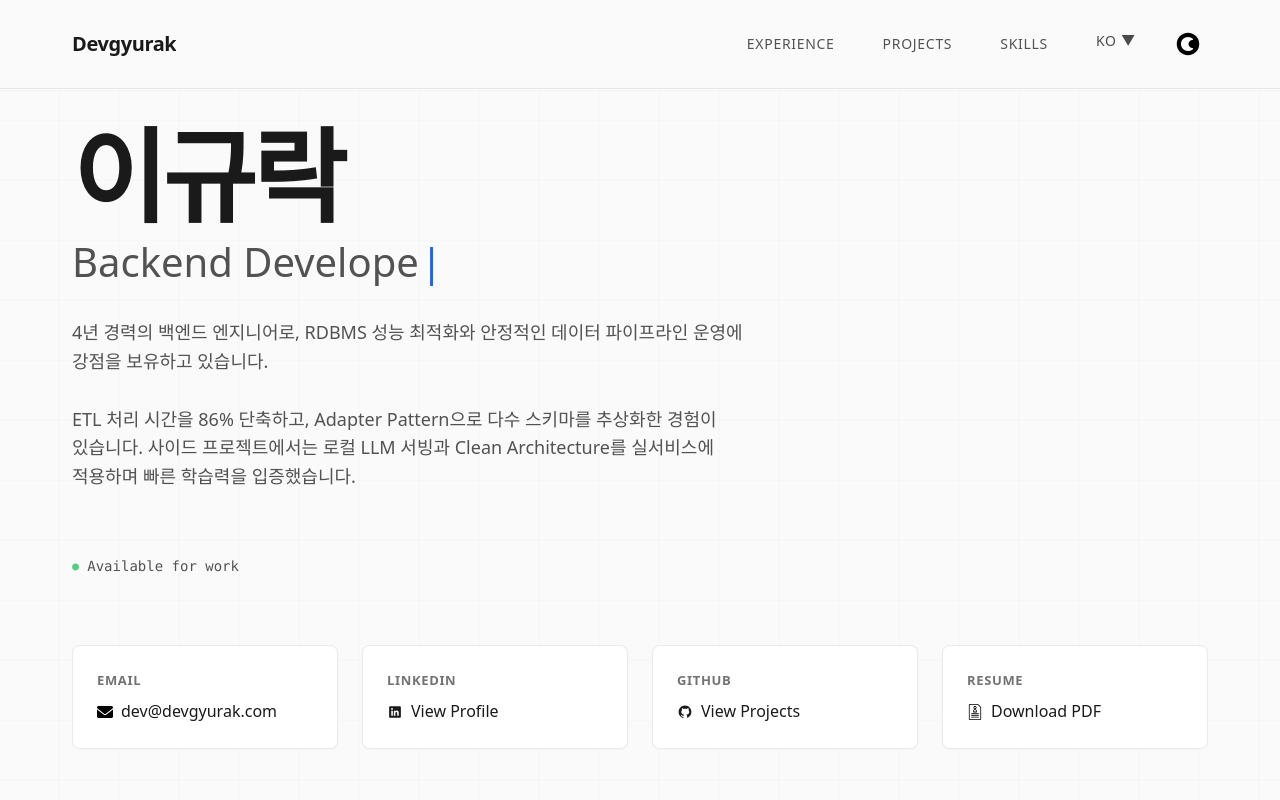
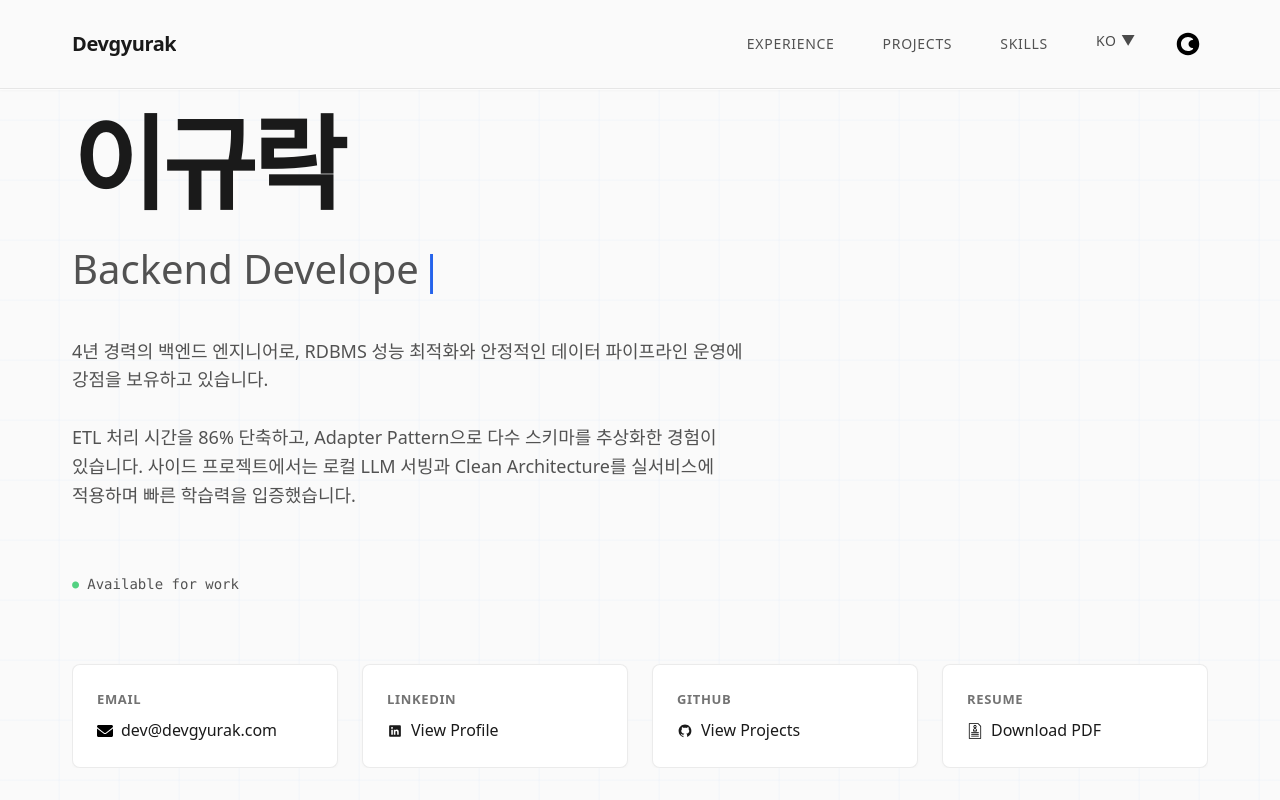
Before and after one commit to devgyurak/portfolio, a React (Create React App) app: page / in a window 1280 px wide. Shown: the top 800 px of the page. Built offline with nearby package versions, Linux system fonts and the light colour scheme.

Commit message:
FIX: window font rendering

```diff
--- a/src/components/HeroSection.tsx
+++ b/src/components/HeroSection.tsx
@@ -46,11 +46,12 @@ const Header = styled.header`
 const Name = styled.h1<{ $isDarkMode: boolean }>`
   font-size: clamp(4rem, 8vw, 7rem);
   font-weight: 700;
-  line-height: 0.9;
+  line-height: 1.0;
   margin: 0 0 1rem 0;
   color: ${({ $isDarkMode }) =>
     $isDarkMode ? theme.colors.dark.text : theme.colors.light.text};
   letter-spacing: -0.04em;
+  padding-bottom: 0.1em;
 
   @media (max-width: ${theme.breakpoints.mobile}) {
     font-size: clamp(4.5rem, 15vw, 6rem);
@@ -60,13 +61,14 @@ const Name = styled.h1<{ $isDarkMode: boolean }>`
 const Title = styled.h2<{ $isDarkMode: boolean }>`
   font-size: clamp(1.5rem, 4vw, 2.5rem);
   font-weight: 400;
-  line-height: 1.2;
+  line-height: 1.4;
   margin: 0 0 2rem 0;
   color: ${({ $isDarkMode }) =>
     $isDarkMode ? theme.colors.dark.textSecondary : theme.colors.light.textSecondary};
   white-space: pre-line;
   position: relative;
-  overflow: hidden;
+  overflow: visible;
+  padding-bottom: 0.2em;
 `;
 
 const Description = styled.div<{ $isDarkMode: boolean }>`
```
